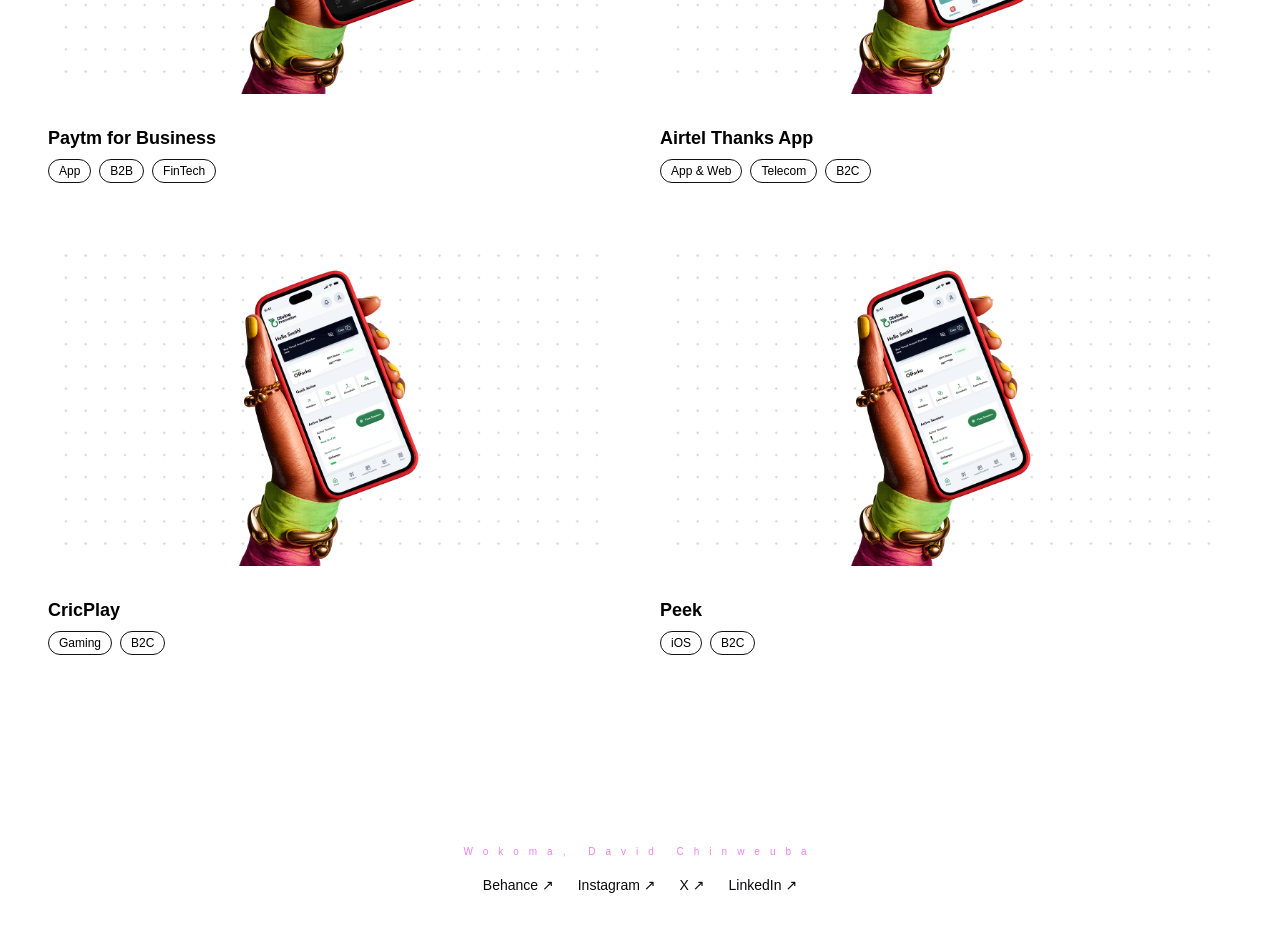
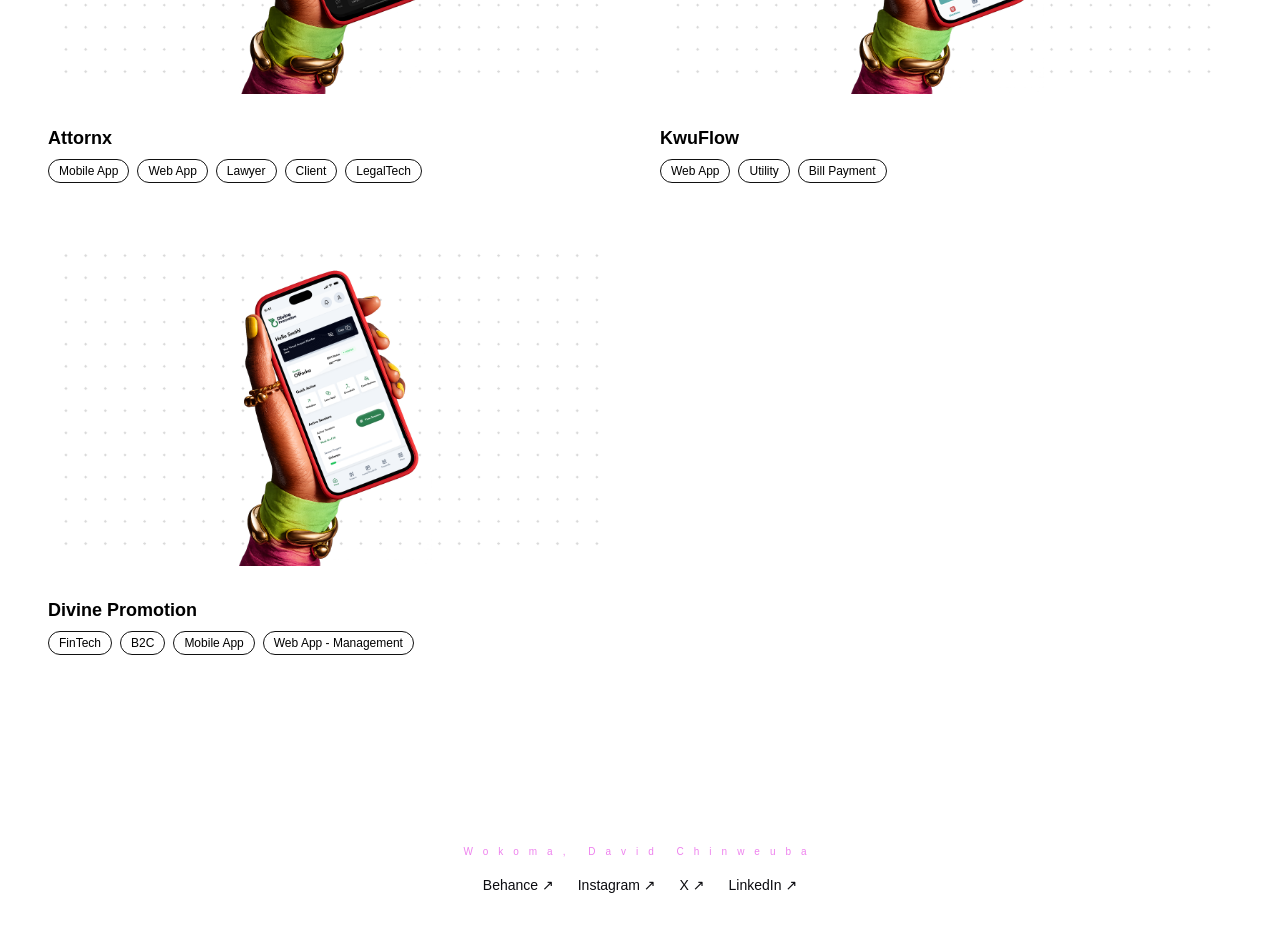
Before and after one commit to DaveWoks/my-portfolio, a plain HTML site: page index.html in a window 1280 px wide. Shown: the part 1220-2145 px from the top of the page. Drawn offline with Linux system fonts and the light colour scheme.

Commit message:
Commented out a project

```diff
--- a/index.html
+++ b/index.html
@@ -66,35 +66,40 @@
         <section class="projects container">
 
             <div class="project">
-                <img src="images/Image 1.png" alt="">
-                <h3>Paytm for Business</h3>
+                <img src="images/Image 1.png" alt="a hand holding a phone with the Attornx app on the screen">
+                <h3>Attornx</h3>
                 <div class="tags">
-                    <span>App</span>
-                    <span>B2B</span>
-                    <span>FinTech</span>
+                    <span>Mobile App</span>
+                    <span>Web App</span>
+                    <span>Lawyer</span>
+                    <span>Client</span>
+                    <span>LegalTech</span>
                 </div>
             </div>
 
             <div class="project">
-                <img src="images/Image 2.png" alt="">
-                <h3>Airtel Thanks App</h3>
+                <img src="images/Image 2.png" alt="A hand holding a phone with the Kwuflow app on the screen">
+                <h3>KwuFlow</h3>
                 <div class="tags">
-                    <span>App & Web</span>
-                    <span>Telecom</span>
-                    <span>B2C</span>
+                    <span>Web App</span>
+                    <span>Utility</span>
+                    <span>Bill Payment</span>
                 </div>
             </div>
 
             <div class="project">
-                <img src="images/Image 3.png" alt="">
-                <h3>CricPlay</h3>
+                <img src="images/Image 3.png" alt="A hand holding a phone with the Divine Promotion app on the screen">
+                <h3>Divine Promotion</h3>
                 <div class="tags">
-                    <span>Gaming</span>
+                    <span>FinTech</span>
                     <span>B2C</span>
+                    <span>Mobile App</span>
+                    <span>Web App - Management</span>
                 </div>
             </div>
 
-            <div class="project">
+            <!--
+             <div class="project">
                 <img src="images/Image 4.png" alt="">
                 <h3>Peek</h3>
                 <div class="tags">
@@ -102,6 +107,10 @@
                     <span>B2C</span>
                 </div>
             </div>
+            -->
+
+
+
 
         </section>
 
```
